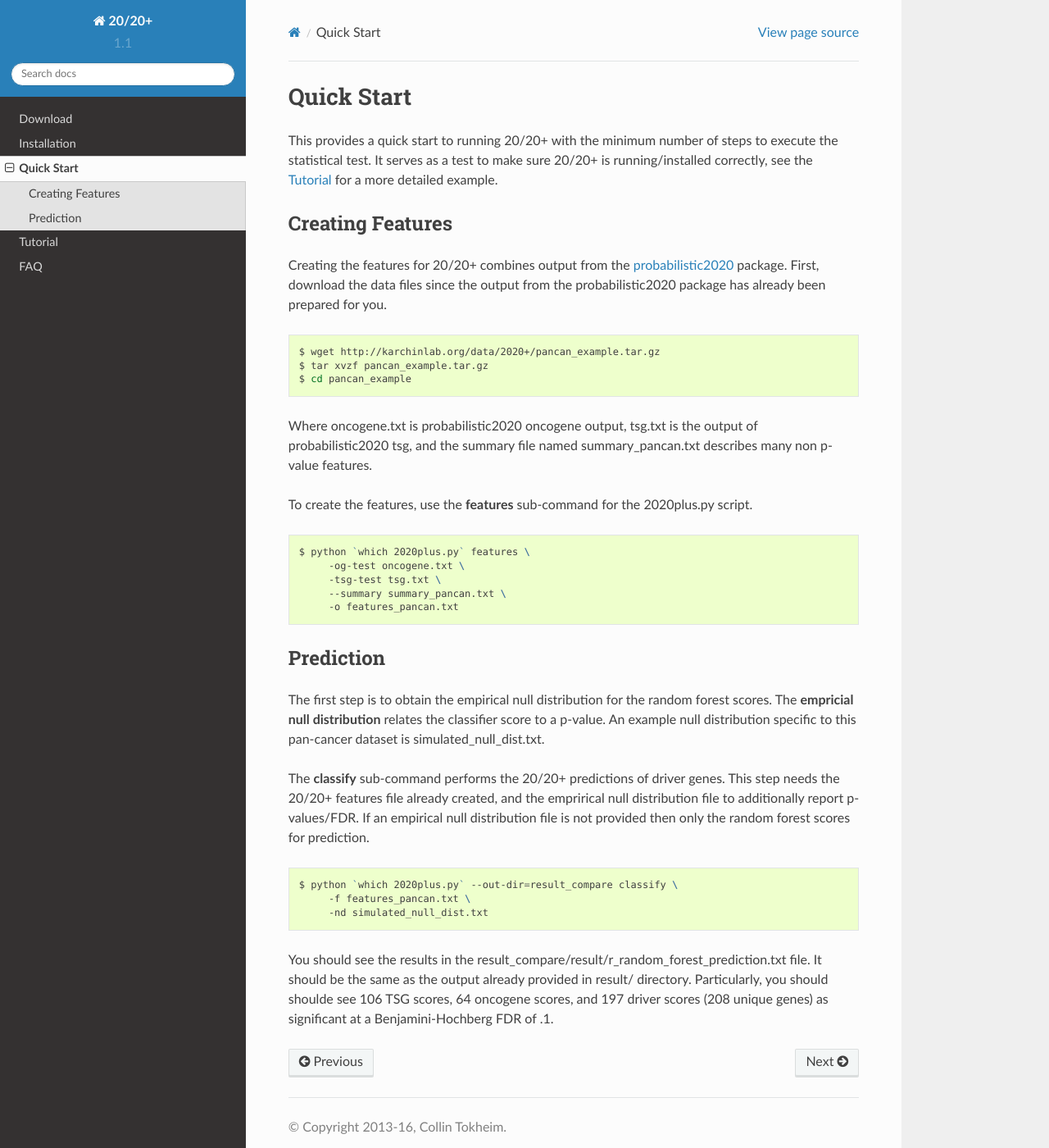
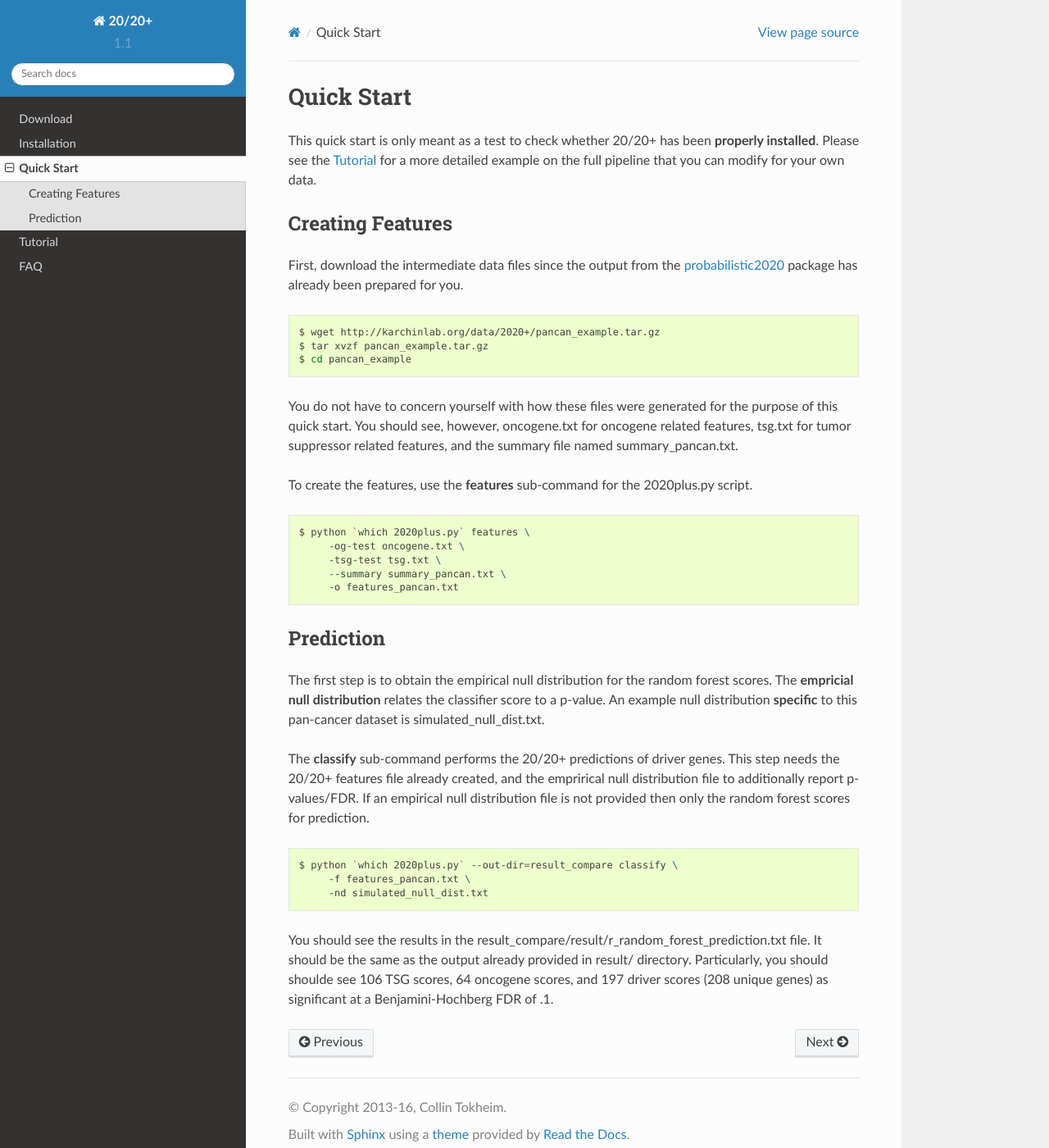
Before and after one commit to KarchinLab/2020plus, a Sphinx documentation site: the page built from doc/quickstart.rst, in a window 1280 px wide and 1400 px high. Shown: the whole window at 82% size. Built offline with Sphinx 7.4.7 and the Read the Docs theme 2.0.0, drawn with Linux system fonts in a browser that asks for light colours.

Commit message:
Updated docs to be more explicit about PATH variable and the purpose of the quick start

```diff
--- a/doc/quickstart.rst
+++ b/doc/quickstart.rst
@@ -1,18 +1,14 @@
 Quick Start
 ===========
 
-This provides a quick start to running 20/20+ with
-the minimum number of steps to execute the statistical test.
-It serves as a test to make sure 20/20+ is running/installed correctly,
-see the :ref:`tut-ref` for a more detailed example.
+This quick start is only meant as a test to check whether 20/20+ has been **properly installed**.
+Please see the :ref:`tut-ref` for a more detailed example on the full pipeline that you can modify for your own data.
 
 Creating Features
 -----------------
 
-Creating the features for 20/20+ combines output from
-the  `probabilistic2020 <http://probabilistic2020.readthedocs.org/>`_
-package. First, download the data files since the output from
-the probabilistic2020 package has already been prepared for you.
+First, download the intermediate data files since the output from
+the `probabilistic2020 <http://probabilistic2020.readthedocs.io/en/latest/>`_ package has already been prepared for you.
 
 .. code-block:: bash
 
@@ -20,9 +16,9 @@
     $ tar xvzf pancan_example.tar.gz
     $ cd pancan_example
 
-Where oncogene.txt is probabilistic2020 oncogene output, tsg.txt is the
-output of probabilistic2020 tsg, and the summary file named summary_pancan.txt
-describes many non p-value features.
+You do not have to concern yourself with
+how these files were generated for the purpose of this quick start.
+You should see, however, oncogene.txt for oncogene related features, tsg.txt for tumor suppressor related features, and the summary file named summary_pancan.txt.
 
 To create the features, use the **features** sub-command for the
 2020plus.py script.
@@ -41,7 +37,7 @@
 The first step is to obtain the empirical null distribution for
 the random forest scores. The **empricial null distribution**
 relates the classifier score to a p-value. An example null distribution
-specific to this pan-cancer dataset is simulated_null_dist.txt.
+**specific** to this pan-cancer dataset is simulated_null_dist.txt.
 
 The **classify** sub-command performs the 20/20+ predictions of driver genes.
 This step needs the 20/20+ features file already created, and the emprirical
```
Also changed, not shown: doc/installation.rst (+9 -0 lines).
